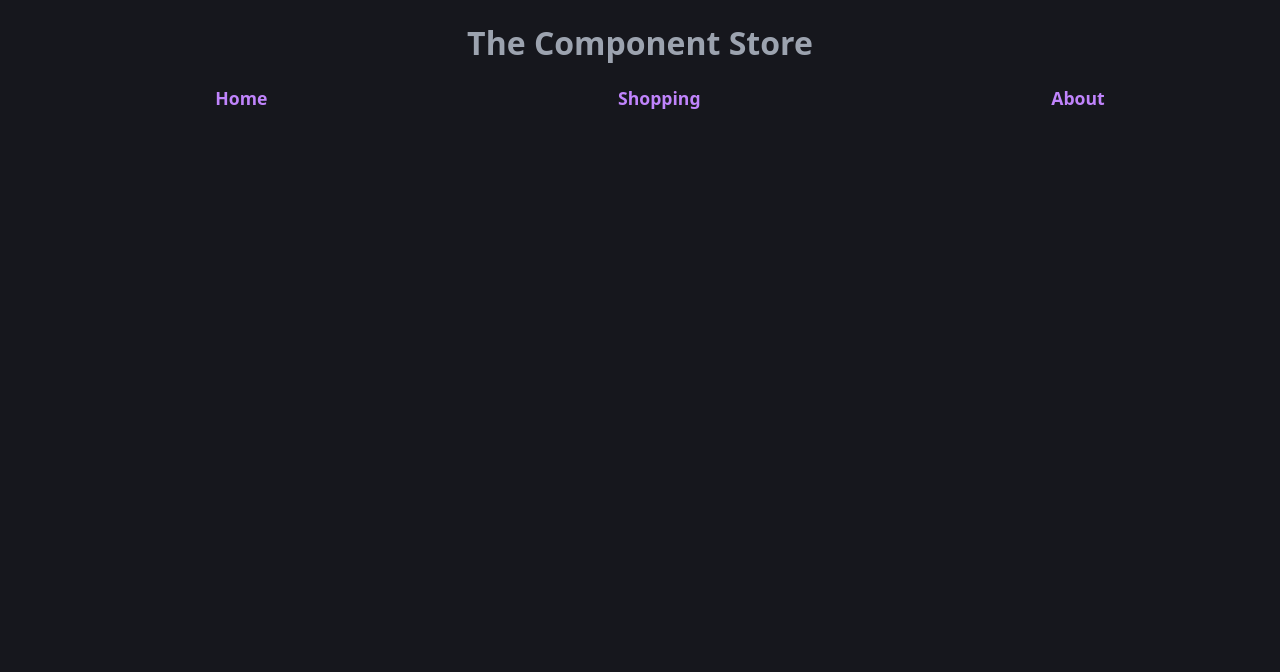
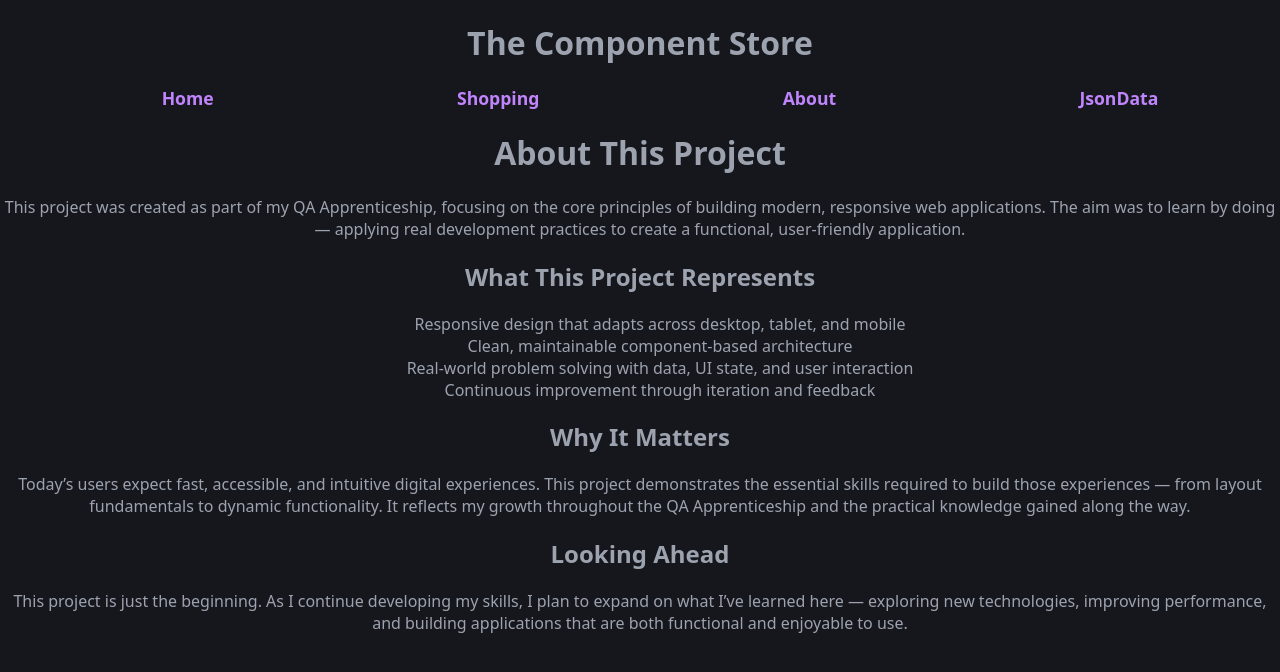
Before and after one commit to DanPorter1/React-Shopping, a React (Vite) app: page /about in a window 1280 px wide. Shown: the top 672 px of the page. Built offline with nearby package versions, Linux system fonts and the light colour scheme.

Commit message:
Fix: Category selection Redo: Product list data Fix: Img scaling Feat: Display raw data

```diff
--- a/src/App.jsx
+++ b/src/App.jsx
@@ -3,6 +3,8 @@ import ShoppingPanel from "./components/ComShop/shopping/ShoppingPanel.jsx";
 import Nav from "./components/Navigation/Nav.jsx";
 import {Route, Routes} from "react-router-dom";
 import Home from "./components/Home/Home.jsx";
+import JsonData from "./components/ComShop/data/JsonData.jsx";
+import About from "./components/About/About.jsx";
 
 function App() {
 
@@ -13,6 +15,8 @@ function App() {
         <Routes>
             <Route path="/" element={<Home/>} />
             <Route path="/shopping" element={<ShoppingPanel url="https://product-list.danporter-36a.workers.dev/api/testdata" />} />
+            <Route path="/about" element={<About/>} />
+            <Route path="/jsondata" element={<JsonData url="https://product-list.danporter-36a.workers.dev/api/testdata"/>} />
         </Routes>
     </>
   )
--- /dev/null
+++ b/src/components/About/About.css
@@ -0,0 +1,3 @@
+.aboutPage li {
+    list-style: none;
+}
--- /dev/null
+++ b/src/components/About/About.jsx
@@ -0,0 +1,40 @@
+import "./About.css"
+
+function About() {
+    return (
+        <div className="aboutPage">
+            <h1>About This Project</h1>
+
+            <p>
+                This project was created as part of my QA Apprenticeship, focusing on the core principles of
+                building modern, responsive web applications. The aim was to learn by doing — applying real
+                development practices to create a functional, user‑friendly application.
+            </p>
+
+            <h2>What This Project Represents</h2>
+            <ul>
+                <li>Responsive design that adapts across desktop, tablet, and mobile</li>
+                <li>Clean, maintainable component‑based architecture</li>
+                <li>Real‑world problem solving with data, UI state, and user interaction</li>
+                <li>Continuous improvement through iteration and feedback</li>
+            </ul>
+
+            <h2>Why It Matters</h2>
+            <p>
+                Today’s users expect fast, accessible, and intuitive digital experiences. This project demonstrates
+                the essential skills required to build those experiences — from layout fundamentals to dynamic
+                functionality. It reflects my growth throughout the QA Apprenticeship and the practical knowledge
+                gained along the way.
+            </p>
+
+            <h2>Looking Ahead</h2>
+            <p>
+                This project is just the beginning. As I continue developing my skills, I plan to expand on what
+                I’ve learned here — exploring new technologies, improving performance, and building applications
+                that are both functional and enjoyable to use.
+            </p>
+        </div>
+    );
+}
+
+export default About;
--- /dev/null
+++ b/src/components/ComShop/data/JsonData.css
@@ -0,0 +1,13 @@
+.json-pretty {
+    color: var(--text-h);
+    padding: 1rem;
+    border-radius: 6px;
+    overflow-x: auto;
+    font-family: "Consolas", "Courier New", monospace;
+    font-size: 14px;
+    line-height: 1.4;
+    text-align: left;]
+    white-space: pre-wrap;
+    margin: 1rem auto;
+    max-width: 900px;
+}
--- /dev/null
+++ b/src/components/ComShop/data/JsonData.jsx
@@ -0,0 +1,20 @@
+import useFetch from "../../../hooks/useFetch.js";
+import "./JsonData.css"
+
+function JsonData({ url }) {
+    const { data, isLoading, error } = useFetch(url);
+
+    return (
+        <div>
+            {isLoading && <div>Loading…</div>}
+            {error && <div>Error: {error}</div>}
+            {data && (
+                <pre className="json-pretty">
+                    {JSON.stringify(data, null, 2)}
+                </pre>
+            )}
+        </div>
+    );
+}
+
+export default JsonData;
--- a/src/components/ComShop/products/productFetch/ProductFetch.jsx
+++ b/src/components/ComShop/products/productFetch/ProductFetch.jsx
@@ -2,7 +2,7 @@ import useFetch from "../../../../hooks/useFetch.js";
 import ProductsList from "../productsList/ProductsList.jsx";
 import {useEffect} from "react";
 
-function ProductFetch({ url, search, addItem, basket, getCat }) {
+function ProductFetch({ url, search, addItem, basket, getCat, selectedCategory }) {
     const { data, isLoading, error } = useFetch(url);
 
     useEffect(() => {
@@ -21,6 +21,7 @@ function ProductFetch({ url, search, addItem, basket, getCat }) {
                 search={search}
                 addItem={addItem}
                 basket={basket}
+                selectedCategory={selectedCategory}
             />}
         </>
     );
--- a/src/components/ComShop/products/productsList/ProductsList.jsx
+++ b/src/components/ComShop/products/productsList/ProductsList.jsx
@@ -1,9 +1,12 @@
 function ProductsList(props) {
+    console.log("selectedCategory prop:", props.selectedCategory);
 
     // SearchBar
-    const filtered = props.data.filter(p =>
-        p.name.toLowerCase().includes(props.search.toLowerCase())
-    );
+    const filtered = props.data.filter(p => {
+        const searchMatches = p.name.toLowerCase().includes(props.search.toLowerCase());
+        const catMatches = props.selectedCategory === "all" || p.categories.includes(props.selectedCategory);
+        return searchMatches && catMatches;
+    });
 
     const products = filtered.map(p => {
 
--- a/src/components/ComShop/products/productsPanel/ProductsPanel.css
+++ b/src/components/ComShop/products/productsPanel/ProductsPanel.css
@@ -52,6 +52,9 @@
 
 .pControls {
     padding: 0.5em;
+    display: flex;
+    flex-direction: row;
+    justify-content: space-between;
 }
 
 .pBtn:disabled {
--- a/src/components/ComShop/products/productsPanel/ProductsPanel.jsx
+++ b/src/components/ComShop/products/productsPanel/ProductsPanel.jsx
@@ -7,7 +7,9 @@ function ProductsPanel(props) {
 
     const [search, setSearch] = useState("");
 
-    const [cats, setCategories] = useState([]);   // store category list
+    const [categories, setCategories] = useState([]);
+
+    const [selectedCategory, setSelectedCategory] = useState("all");
 
     const getCategories = useCallback((cats) => {
         setCategories(cats);
@@ -23,12 +25,19 @@ function ProductsPanel(props) {
                     value={search}
                     onChange={(e) => setSearch(e.target.value)}
                 />
-                <select>
-                    <option value="all">All</option>
-                    {cats.map((cat) => (
-                        <option key={cat} value={cat}>{cat}</option>
-                    ))}
-                </select>
+                <div>
+                    <label htmlFor="">Filter Items </label>
+                    <select
+                        value={selectedCategory}
+                        onChange={(e) => setSelectedCategory(e.target.value)}>
+                        <option value="all">All</option>
+                        {categories.map((category) => (
+                            <option key={category} value={category}>
+                                {category.charAt(0).toUpperCase() + category.slice(1)}
+                            </option>
+                        ))}
+                    </select>
+                </div>
             </div>
             <div className="productList">
                 <ProductFetch url={props.url}
@@ -36,6 +45,7 @@ function ProductsPanel(props) {
                               addItem={props.addItem}
                               basket={props.basket}
                               getCat={getCategories}
+                              selectedCategory={selectedCategory}
                 />
             </div>
         </div>
--- /dev/null
+++ b/src/components/Home/Home.css
@@ -0,0 +1,4 @@
+img {
+    width: 100%;
+    height: auto;
+}
--- a/src/components/Home/Home.jsx
+++ b/src/components/Home/Home.jsx
@@ -1,10 +1,12 @@
+import "./Home.css"
+
 function Home() {
     return (
         <div className="home-container">
             <section>
-                <h2>Welcome to the Simulator Store</h2>
+                <h2>Shop page created with React</h2>
                 <p>Your one-stop shop for high-quality electronics.</p>
-                <img src="https://plus.unsplash.com/premium_photo-1679079456083-9f288e224e96?q=80&w=1170&auto=format&fit=crop&ixlib=rb-4.1.0&ixid=M3wxMjA3fDB8MHxwaG90by1wYWdlfHx8fGVufDB8fHx8fA%3D%3D"/>
+                <img src="https://plus.unsplash.com/premium_photo-1679079456083-9f288e224e96?q=80&w=1170&auto=format&fit=crop&ixlib=rb-4.1.0&ixid=M3wxMjA3fDB8MHxwaG90by1wYWdlfHx8fGVufDB8fHx8fA%3D%3D" alt="Img of small home office setup"/>
             </section>
         </div>
     );
--- a/src/components/Navigation/Nav.jsx
+++ b/src/components/Navigation/Nav.jsx
@@ -8,6 +8,7 @@ function Nav() {
                 <li><Link to="/">Home</Link></li>
                 <li><Link to="/shopping">Shopping</Link></li>
                 <li><Link to="/about">About</Link></li>
+                <li><Link to="/jsondata">JsonData</Link></li>
             </ul>
         </nav>
     )
```
